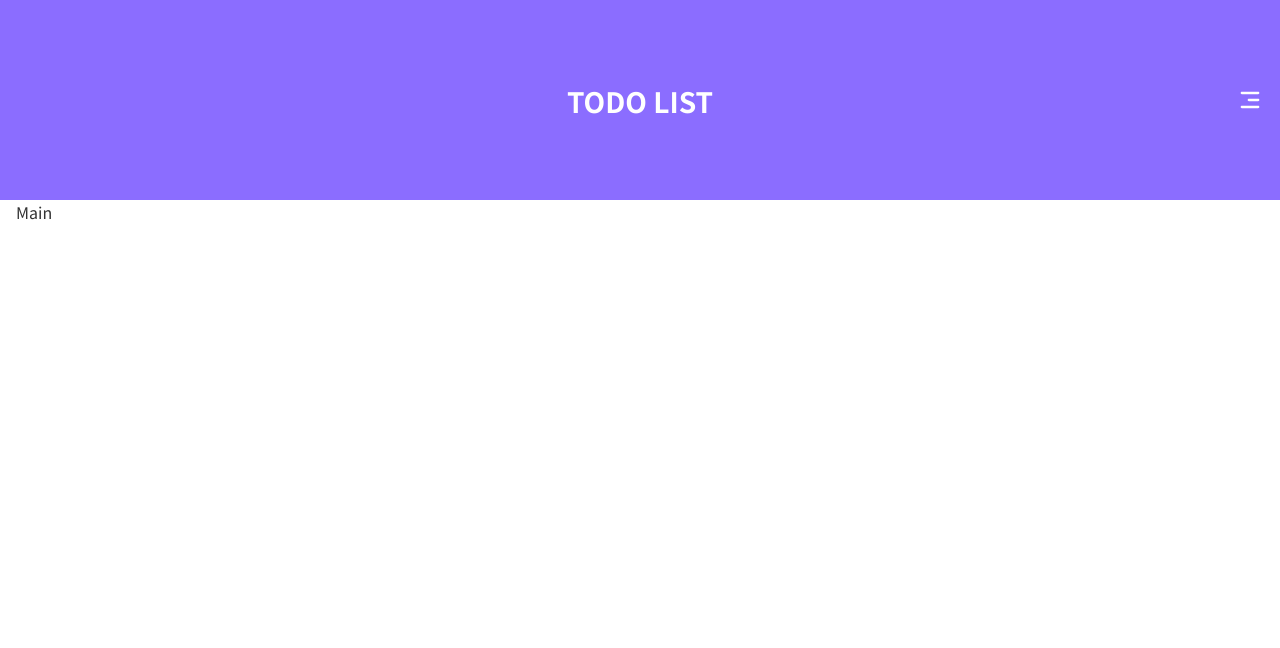
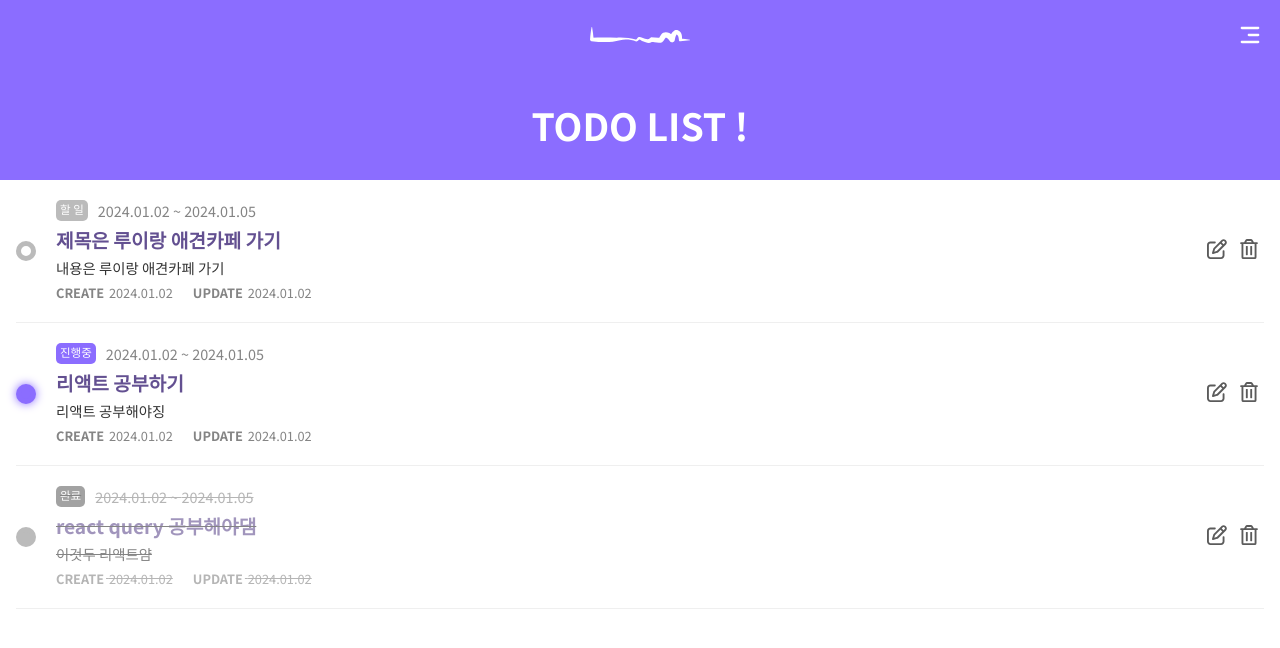
Before and after one commit to larmong/todolist, a React (Create React App) app: page / in a window 1280 px wide. Shown: the top 648 px of the page. Built offline with nearby package versions, Linux system fonts and the light colour scheme.

Commit message:
feat: task component

```diff
--- a/src/commons/style/global.style.ts
+++ b/src/commons/style/global.style.ts
@@ -109,7 +109,9 @@ const GlobalStyle = css`
     padding: 0;
     border: 0;
   }
-  a {
+  a,
+  em {
+    font-style: normal;
     text-decoration: none;
     color: #333;
   }
--- a/src/components/layout/header/index.tsx
+++ b/src/components/layout/header/index.tsx
@@ -4,9 +4,10 @@ import { IoIosArrowBack } from 'react-icons/io';
 import { CgMenuRightAlt } from 'react-icons/cg';
 import { MdOutlineClose } from 'react-icons/md';
 
-import { BackBtn, HeaderWrapper, MenuBtn, MenuWrapper, NavWrapper, Wrapper } from './style';
+import { BackBtn, HeaderWrapper, Logo, MenuBtn, MenuWrapper, NavWrapper, Wrapper } from './style';
 import { Common } from '../../../commons/style/emotion';
 import { MenuListType } from '../../../types/layout/types';
+import { Image } from 'antd';
 
 export default function Header(): JSX.Element {
   const params = useLocation();
@@ -43,7 +44,10 @@ export default function Header(): JSX.Element {
     <Wrapper>
       {!path ? (
         <HeaderWrapper>
-          <h1>TODO LIST</h1>
+          <Logo>
+            <img src={process.env.PUBLIC_URL + '/images/logo.svg'} alt="Logo" />
+          </Logo>
+          <h1>TODO LIST !</h1>
         </HeaderWrapper>
       ) : (
         <NavWrapper>
--- a/src/components/layout/header/style.ts
+++ b/src/components/layout/header/style.ts
@@ -1,22 +1,36 @@
 import styled from '@emotion/styled';
 import { Common } from '../../../commons/style/emotion';
-import {IPropsHeaderStyle} from "../../../types/layout/types";
+import { IPropsHeaderStyle } from '../../../types/layout/types';
 
 export const Wrapper = styled.section`
   position: relative;
 `;
 
 export const HeaderWrapper = styled.header`
+  width: 100dvw;
+  height: 180px;
+  font-size: 2em;
+  color: ${Common.color.white};
+  background: ${Common.color.point};
+  text-transform: uppercase;
+  text-align: center;
+
+  h1 {
+    position: relative;
+    display: flex;
+    align-items: center;
+    justify-content: center;
+    height: calc(100% - 70px);
+  }
+`;
+export const Logo = styled.header`
   display: flex;
   align-items: center;
   justify-content: center;
-  width: 100dvw;
-  height: 25dvh;
-  max-height: 200px;
-  font-size: 1.5em;
-  color: ${Common.color.white};
-  background: ${Common.color.point};
-  text-transform: uppercase;
+  height: 70px;
+  img {
+    width: 100px;
+  }
 `;
 
 export const NavWrapper = styled.div`
@@ -58,8 +72,7 @@ export const BackBtn = styled.div`
 export const MenuBtn = styled.div`
   position: absolute;
   right: 5px;
-  top: 50%;
-  transform: translateY(-50%);
+  top: 10px;
   display: flex;
   align-items: center;
   justify-content: center;
@@ -67,7 +80,8 @@ export const MenuBtn = styled.div`
   height: 50px;
   cursor: pointer;
   z-index: 100;
-  color: ${({path, isMenu}: IPropsHeaderStyle) => path === '' || isMenu  ? `${Common.color.white}` : `${Common.color.default}`};
+  color: ${({ path, isMenu }: IPropsHeaderStyle) =>
+    path === '' || isMenu ? `${Common.color.white}` : `${Common.color.default}`};
 
   svg {
     width: 28px;
@@ -89,6 +103,8 @@ export const MenuWrapper = styled.ul`
   align-items: flex-end;
   padding: 200px 20px;
   gap: 20px;
+  z-index: 99;
+  font-weight: 600;
 
   li {
     position: relative;
@@ -105,7 +121,7 @@ export const MenuWrapper = styled.ul`
   }
   li::before {
     transition: 0.2s ease-in-out;
-    content: "";
+    content: '';
     position: absolute;
     left: -25px;
     top: calc(50% - 2px);
--- /dev/null
+++ b/src/components/task/index.tsx
@@ -0,0 +1,47 @@
+import { FaRegTrashAlt } from 'react-icons/fa';
+import { FaRegPenToSquare } from 'react-icons/fa6';
+
+import * as S from './style';
+
+export default function Task({ data }: any): JSX.Element {
+  console.log(data);
+  return (
+    <S.Wrapper>
+      <S.TaskState isState={data.state}>
+        <span></span>
+      </S.TaskState>
+      <S.TaskCont isState={data.state}>
+        <S.TaskInfo isState={data.state}>
+          <S.TaskInfoTop>
+            <S.TaskTag isState={data.state}>
+              {data.state === '0' ? '할 일' : data.state === '1' ? '진행중' : '완료'}
+            </S.TaskTag>
+            <S.TaskDate>
+              {data.startDate} ~ {data.endDate}
+            </S.TaskDate>
+          </S.TaskInfoTop>
+          <S.TaskInfoCenter>
+            <S.TaskTitle>{data.title}</S.TaskTitle>
+            <S.TaskMemo>{data.contents}</S.TaskMemo>
+          </S.TaskInfoCenter>
+          <S.TaskInfoBottom>
+            <S.TaskCreated>
+              <em>create</em> {data.created}
+            </S.TaskCreated>
+            <S.TaskUpdated>
+              <em>update</em> {data.updated}
+            </S.TaskUpdated>
+          </S.TaskInfoBottom>
+        </S.TaskInfo>
+        <S.TaskBtn>
+          <span>
+            <FaRegPenToSquare />
+          </span>
+          <span>
+            <FaRegTrashAlt />
+          </span>
+        </S.TaskBtn>
+      </S.TaskCont>
+    </S.Wrapper>
+  );
+}
--- /dev/null
+++ b/src/components/task/style.ts
@@ -0,0 +1,124 @@
+import styled from '@emotion/styled';
+import { Common } from '../../commons/style/emotion';
+import { IsStateType } from '../../types/task/types';
+
+export const Wrapper = styled.div`
+  display: flex;
+  justify-content: space-between;
+  padding: 20px 0;
+  border-bottom: 1px solid ${Common.color.border};
+`;
+
+export const TaskState = styled.div`
+  width: 40px;
+  display: flex;
+  align-items: center;
+  span {
+    display: block;
+    width: 20px;
+    height: 20px;
+    border: 5px solid ${Common.color.point};
+    border: ${(props: IsStateType) =>
+      props.isState === '1' ? `5px solid ${Common.color.point}` : `5px solid ${Common.color.lightGray}`};
+    background: ${(props: IsStateType) =>
+      props.isState === '0'
+        ? `${Common.color.white}`
+        : props.isState === '2'
+          ? `${Common.color.lightGray}`
+          : `${Common.color.point}`};
+    box-shadow: ${(props: IsStateType) => (props.isState === '1' ? `0 0 10px ${Common.color.point}` : 'none')};
+    border-radius: 50%;
+    cursor: pointer;
+  }
+`;
+
+export const TaskCont = styled.div`
+  width: calc(100% - 40px);
+  display: flex;
+  justify-content: space-between;
+  align-items: center;
+  text-decoration-line: ${(props: IsStateType) => (props.isState === '2' ? 'line-through' : 'none')};
+`;
+
+export const TaskInfo = styled.div`
+  width: calc(100% - 80px);
+  display: flex;
+  flex-direction: column;
+  gap: 5px;
+  opacity: ${(props: IsStateType) => (props.isState === '2' ? '0.6' : '1')};
+`;
+export const TaskInfoTop = styled.div`
+  display: flex;
+  gap: 10px;
+  font-size: 0.9em;
+`;
+export const TaskTag = styled.span`
+  display: inline-flex;
+  border-radius: 5px;
+  padding: 1px 4px 3px 4px;
+  font-size: 0.8em;
+  color: ${Common.color.white};
+  background: ${(props: IsStateType) =>
+    props.isState === '0'
+      ? `${Common.color.lightGray}`
+      : props.isState === '2'
+        ? `${Common.color.gray}`
+        : `${Common.color.point}`};
+`;
+export const TaskDate = styled.span`
+  opacity: 0.6;
+`;
+
+export const TaskInfoCenter = styled.div`
+  display: flex;
+  flex-direction: column;
+  gap: 3px;
+  p {
+    max-width: 100%;
+    white-space: nowrap;
+    overflow: hidden;
+    text-overflow: ellipsis;
+  }
+`;
+export const TaskTitle = styled.p`
+  font-size: 1.2em;
+  font-weight: 700;
+  color: ${Common.color.darkPoint};
+`;
+export const TaskMemo = styled.p`
+  font-size: 0.9em;
+`;
+
+export const TaskInfoBottom = styled.div`
+  display: flex;
+  gap: 20px;
+  font-size: 0.8em;
+  opacity: 0.6;
+  span {
+    em {
+      text-transform: uppercase;
+      display: inline-block;
+      font-weight: bold;
+      margin-right: 2px;
+    }
+  }
+`;
+export const TaskCreated = styled.span``;
+export const TaskUpdated = styled.span``;
+
+export const TaskBtn = styled.div`
+  width: 62px;
+  display: flex;
+  align-items: center;
+  justify-content: space-between;
+  span {
+    cursor: pointer;
+    padding: 5px;
+    display: inline-block;
+  }
+  svg {
+    opacity: 0.8;
+    width: 20px;
+    height: 20px;
+  }
+`;
--- a/src/pages/main/index.tsx
+++ b/src/pages/main/index.tsx
@@ -1,3 +1,48 @@
+import { TaskList, Wrapper } from './style';
+import Task from '../../components/task';
+import { TaskType } from '../../types/task/types';
+
 export default function Main(): JSX.Element {
-  return <>Main</>;
+  const data: TaskType[] = [
+    {
+      state: '0',
+      startDate: '2024.01.02',
+      endDate: '2024.01.05',
+      title: '제목은 루이랑 애견카페 가기',
+      contents: '내용은 루이랑 애견카페 가기',
+      memo: '',
+      created: '2024.01.02',
+      updated: '2024.01.02',
+    },
+    {
+      state: '1',
+      startDate: '2024.01.02',
+      endDate: '2024.01.05',
+      title: '리액트 공부하기',
+      contents: '리액트 공부해야징',
+      memo: '',
+      created: '2024.01.02',
+      updated: '2024.01.02',
+    },
+    {
+      state: '2',
+      startDate: '2024.01.02',
+      endDate: '2024.01.05',
+      title: 'react query 공부해야댐',
+      contents: '이것두 리액트얌',
+      memo: '',
+      created: '2024.01.02',
+      updated: '2024.01.02',
+    },
+  ];
+
+  return (
+    <Wrapper>
+      <TaskList>
+        {data.map((task: TaskType) => (
+          <Task data={task} />
+        ))}
+      </TaskList>
+    </Wrapper>
+  );
 }
--- a/src/pages/main/style.ts
+++ b/src/pages/main/style.ts
@@ -0,0 +1,4 @@
+import styled from '@emotion/styled';
+
+export const Wrapper = styled.div``;
+export const TaskList = styled.div``;
--- /dev/null
+++ b/src/types/task/types.ts
@@ -0,0 +1,14 @@
+export interface TaskType {
+  state: string;
+  startDate: string;
+  endDate: string;
+  title: string;
+  memo?: string;
+  contents: string;
+  created: string;
+  updated: string;
+}
+
+export interface IsStateType {
+  isState: string;
+}
```
Also changed, not shown: public/images/logo.svg (added), 1 other file (tests, documents, lock files or other folders).
